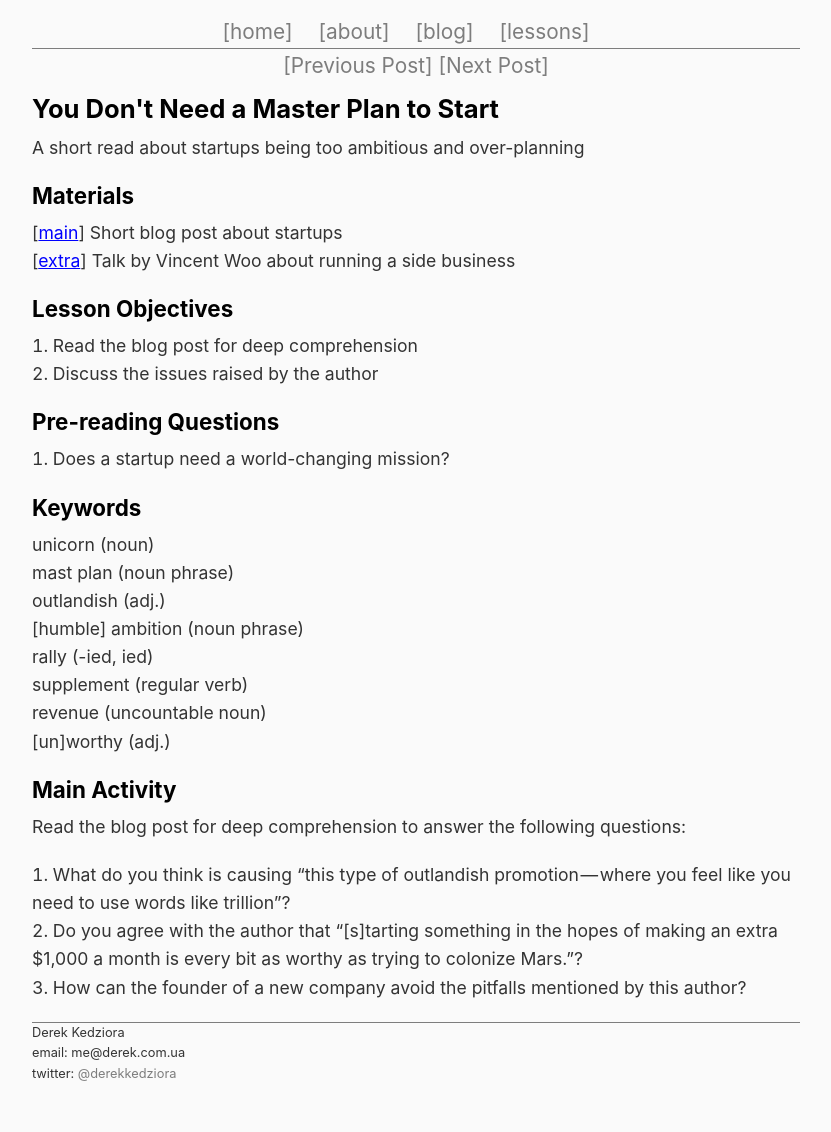
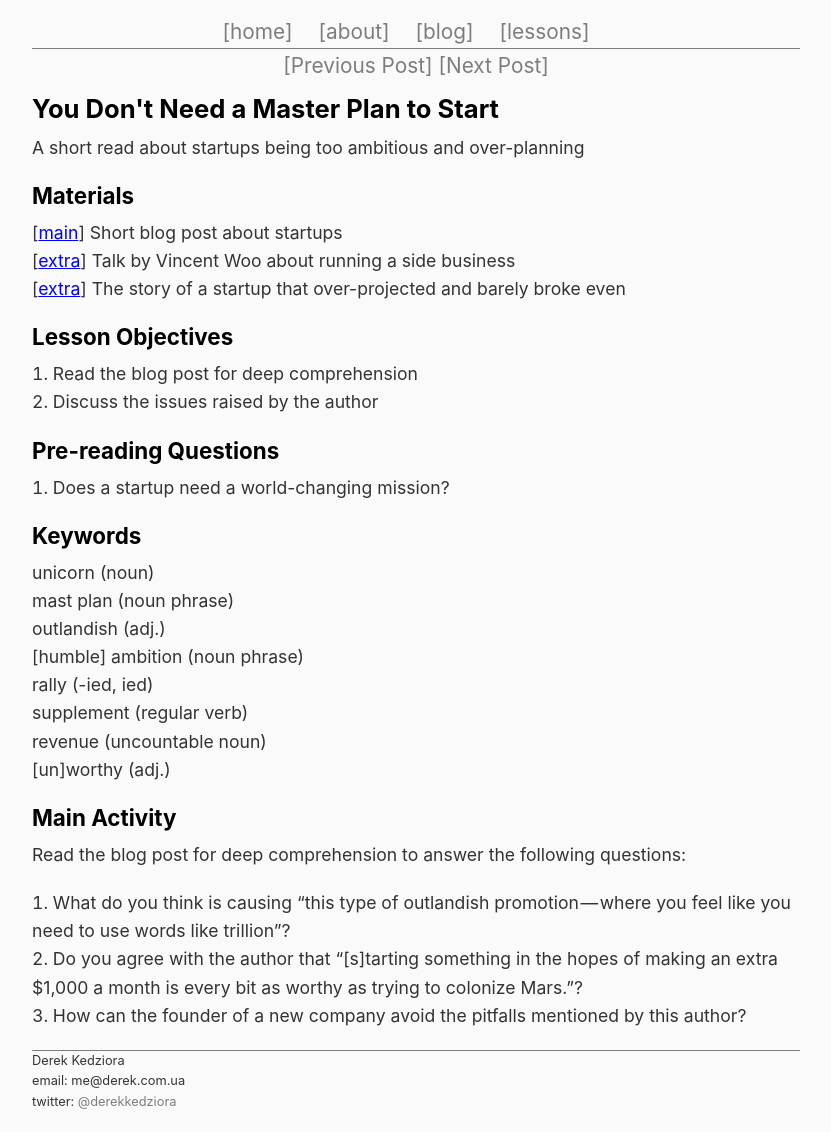
Before and after one commit to ZeroDeth/derekkedziora.github.io, a Jekyll site: the page built from _posts/2016-11-21-don't-need-a-masterplan.md, in a window 1280 px wide. Shown: the whole page, without its empty margins (224-1055 px from the left). Built offline with Jekyll 4.4.1, drawn with Linux system fonts in a browser that asks for light colours; before the commit the page ends 1104 px from its top, so only the background shows below that.

Commit message:
link added

```diff
--- a/_posts/2016-11-21-don't-need-a-masterplan.md
+++ b/_posts/2016-11-21-don't-need-a-masterplan.md
@@ -12,6 +12,7 @@ permalink: "/lessons/dont-need-master-plan"
 
 [<a href="https://medium.com/startup-grind/you-dont-need-a-master-plan-you-just-need-to-start-9a3ec0455866#.v68trwcrd" target="_blank">main</a>] Short blog post about startups
 [<a href="https://www.youtube.com/watch?v=J8UwcyYT3z0" target="_blank">extra</a>] Talk by Vincent Woo about running a side business
+[<a href="https://medium.com/swlh/how-we-turned-140k-on-kickstarter-into-40k-in-debt-and-how-we-broke-even-1f86d80fe50f#.71a4sbp8i" target="_blank">extra</a>] The story of a startup that over-projected and barely broke even
 
 ### Lesson Objectives
 
```
